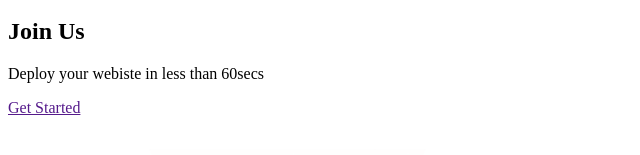
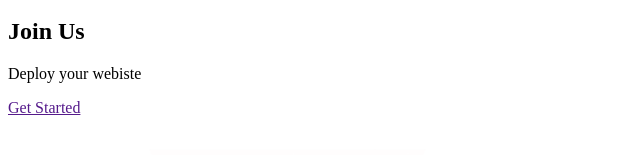
Before and after one commit to lecturewww/Tuts_project01, a website built with Parcel: page index.html in a window 1280 px wide. Shown: the part 252-407 px from the top of the page, without its empty margins (0-640 px from the left). Built offline with nearby package versions, Linux system fonts and the light colour scheme; files whose address does not match are found by name.

Commit message:
Update index.html

```diff
--- a/index.html
+++ b/index.html
@@ -31,7 +31,7 @@
     <div class="container grid grid--1x2">
         <header class="block__header hero__content" data-aos="zoom-in-up" >
             <h1 class="block__heading" data-aos="zoom-in-up" >Join Us</h1>
-            <p class="hero__tagline">Deploy your webiste in less than 60secs</p>
+            <p class="hero__tagline">Deploy your webiste</p>
             <a href="" class="btn btn--accent btn-streched">Get Started</a>
         </header>
         <picture data-aos="zoom-in">
```
